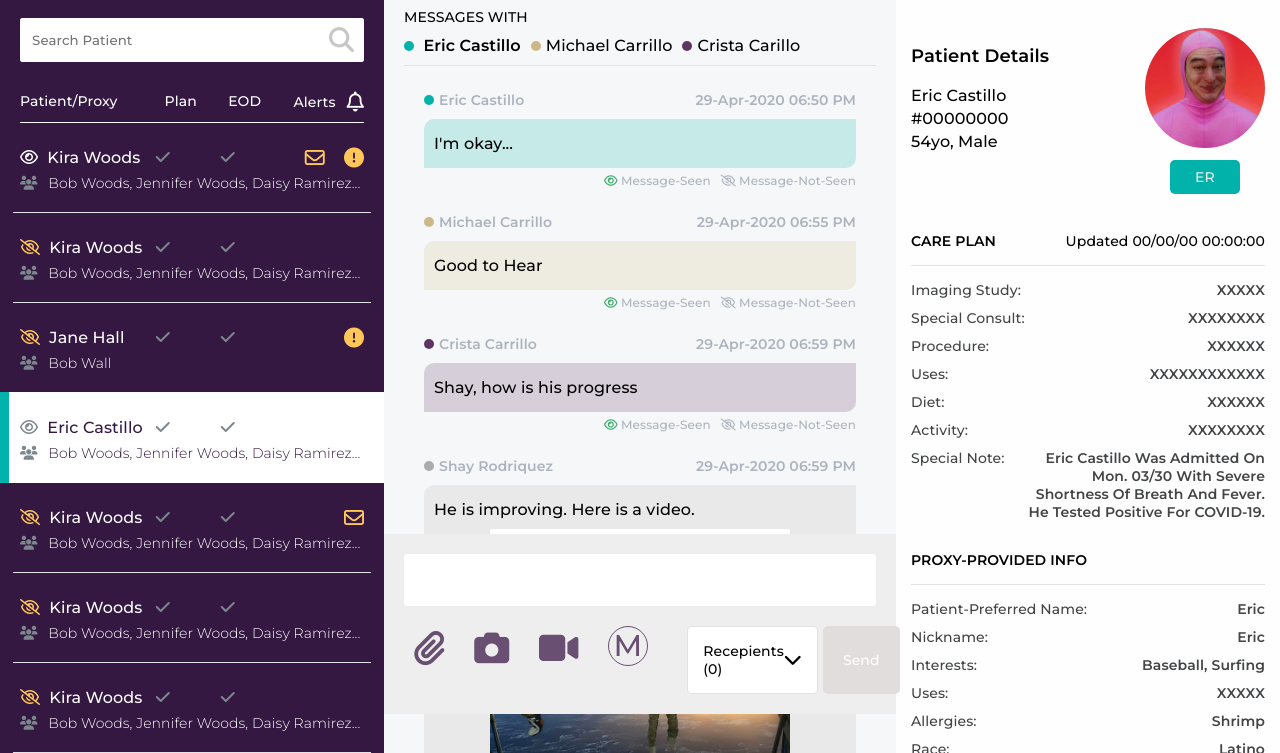
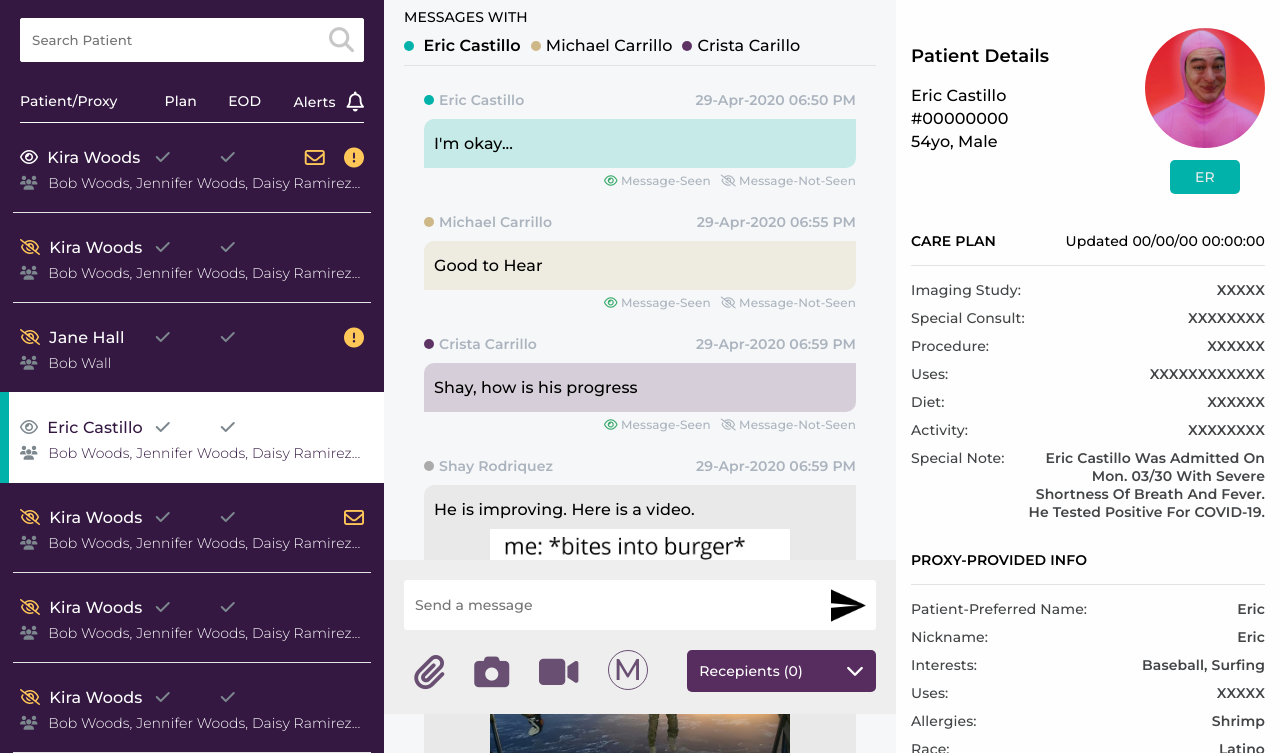
Before and after one commit to pheeya/aarpeedr, a plain HTML site: page index.html in a window 1280 px wide. Shown: the part 86-839 px from the top of the page. Drawn offline with Linux system fonts and the light colour scheme.

Commit message:
Button colors and widths/heights have been adjusted to be more consistent across the page.

```diff
--- a/index.html
+++ b/index.html
@@ -505,7 +505,10 @@
                     </div>
                 </div>
                 <div class="send_message">
-                    <input type="text">
+                    <div class="message_box">
+                        <input type="text" placeholder="Send a message">
+                        <img src="Media/airplane_icon.png" alt="">
+                    </div>
                     <div class="send_options">
                         <div class="icons">
                             <i class="fas fa-paperclip" id="pin_message"></i>
@@ -543,7 +546,6 @@
                                     </div>
                                 </div>
                             </div>
-                            <button class="send_button">send </button>
                         </div>
                     </div>
                 </div>
--- a/sass.scss
+++ b/sass.scss
@@ -31,7 +31,7 @@ html {
     background-color: #e2dddd;
     color: white;
     text-transform: capitalize;
-    padding: 15px 20px;
+    padding: 12px 20px;
     border-radius: 5px;
     font-size: 14px;
     i {
@@ -299,15 +299,25 @@ main {
                 left: 0;
                 width: 40%;
                 margin: auto;
+                .message_box{
+                    position: relative;
+                    img{
+                        width:35px;
+                        position: absolute;
+                        right:0;
+                        top:0;
+                        bottom:0;
+                        margin:auto 10px;
+                        cursor: pointer;
+                    }
+                }
                 .drop_down {
                     text-align: left;
                     font-size: 14px;
                     .selected {
-                        background-color: white;
-                        border: 1px solid rgba(192, 192, 192, 0.438);
-                        // background-color: #572C5F;
-                        // color: white;
-                        padding: 15px;
+                        background-color: #572C5F;
+                        color: white;
+                        padding: 12px;
                         border-radius: 5px;
                         display: flex;
                         justify-content: space-between;
@@ -357,13 +367,13 @@ main {
                                 border-bottom:1px solid rgba(192, 192, 192, 0.356);
                             }
                             .selected_option {
-                                background-color: #5c4280;
-                                color: white;
+                        background-color: #572C5F;
+                        color: white;
                             }
 
                             .option:hover {
-                                background-color: #5c4280;
-                                color: white;
+                        background-color: #572C5F;
+                        color: white;
                             }
                         }
                     }
@@ -413,7 +423,14 @@ main {
                     border: 0;
                     border-radius: 3px;
                     padding: 15px 10px;
-                    font-size: 18px;
+                    font-size: 14px;
+                    border:1px solid #a24ace00;
+                    transition: border .2s;
+                }
+                input:focus{
+
+                    border:1px solid #a24ace6c;
+                    outline:none;
                 }
             }
             .top {
@@ -883,7 +900,7 @@ main {
                         text-transform: capitalize;
                         border: 0;
                         background-color: #572c5f;
-                        padding: 15px 20px;
+                        padding: 12px 20px;
                         color: white;
                         border-radius: 3px;
                         cursor: pointer;
```
Also changed, not shown: Media/airplane_icon.png (added), css.css, 1 other file.
